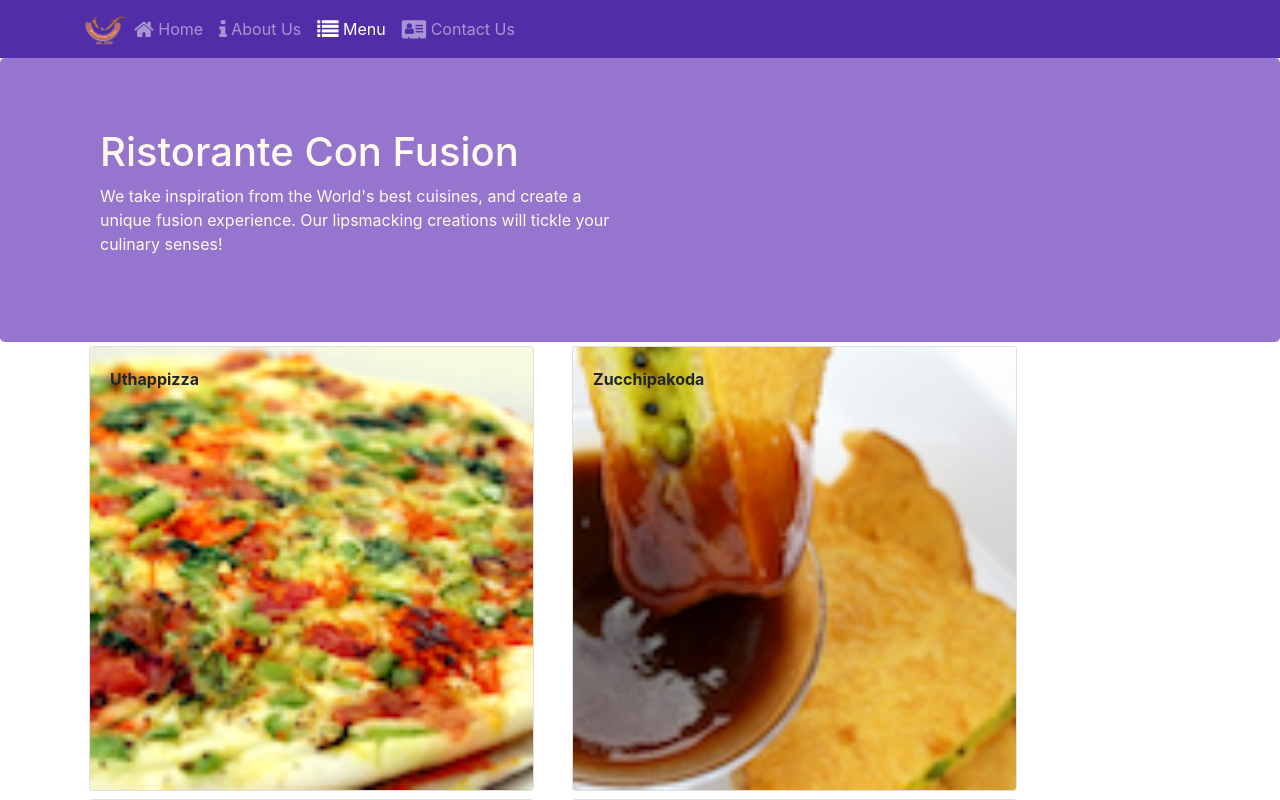
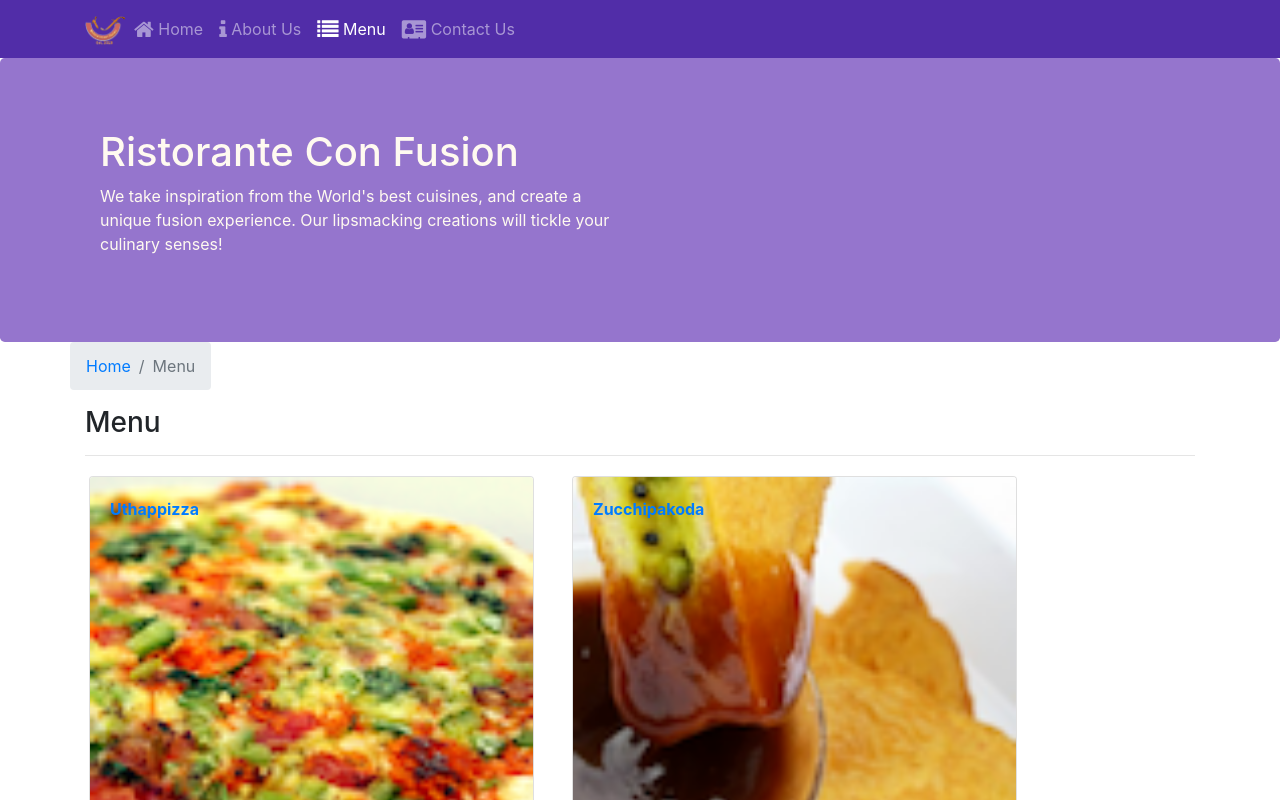
Before and after one commit to msrecec/conFusionReactJS, a React (Create React App) app: page /menu in a window 1280 px wide. Shown: the top 800 px of the page. Built offline with nearby package versions, Linux system fonts and the light colour scheme.

Commit message:
Single Page Applications Part 2

```diff
--- a/src/components/ContactComponent.js
+++ b/src/components/ContactComponent.js
@@ -1,8 +1,22 @@
 import React from 'react';
+import { Breadcrumb, BreadcrumbItem } from 'reactstrap';
+import { Link } from 'react-router-dom';
 
 function Contact(props) {
   return (
     <div className="container">
+      <div className="row">
+        <Breadcrumb>
+          <BreadcrumbItem>
+            <Link to="/home">Home</Link>
+          </BreadcrumbItem>
+          <BreadcrumbItem active>Contact Us</BreadcrumbItem>
+        </Breadcrumb>
+        <div className="col-12">
+          <h3>Contact Us</h3>
+          <hr />
+        </div>
+      </div>
       <div className="row row-content">
         <div className="col-12">
           <h3>Location Information</h3>
--- a/src/components/DishdetailComponent.js
+++ b/src/components/DishdetailComponent.js
@@ -7,7 +7,10 @@
   CardText,
   CardBody,
   CardTitle,
+  Breadcrumb,
+  BreadcrumbItem,
 } from 'reactstrap';
+import { Link } from 'react-router-dom';
 
 function RenderDish({ dish }) {
   if (dish) {
@@ -61,8 +64,20 @@
     return (
       <div className="container">
         <div className="row">
+          <Breadcrumb>
+            <BreadcrumbItem>
+              <Link to="/menu">Menu</Link>
+            </BreadcrumbItem>
+            <BreadcrumbItem active>{props.dish.name}</BreadcrumbItem>
+          </Breadcrumb>
+          <div className="col-12">
+            <h3>{props.dish.name}</h3>
+            <hr />
+          </div>
+        </div>
+        <div className="row">
           <RenderDish dish={props.dish} />
-          <RenderComments comments={props.dish.comments} />
+          <RenderComments comments={props.comments} />
         </div>
       </div>
     );
--- a/src/components/MainComponent.js
+++ b/src/components/MainComponent.js
@@ -39,6 +39,22 @@
         />
       );
     };
+
+    const DishWithId = ({ match }) => {
+      return (
+        <DishDetail
+          dish={
+            this.state.dishes.filter(
+              (dish) => dish.id === parseInt(match.params.dishId, 10)
+            )[0]
+          }
+          comments={this.state.comments.filter(
+            (comment) => comment.dishId === parseInt(match.params.dishId, 10)
+          )}
+        />
+      );
+    };
+
     return (
       <div>
         <Header />
@@ -49,6 +65,7 @@
             path="/menu"
             component={() => <Menu dishes={this.state.dishes} />}
           />
+          <Route path="/menu/:dishId" component={DishWithId} />
           <Route exact path="/contactus" component={Contact} />
           <Redirect to="/home" />
         </Switch>
--- a/src/components/MenuComponent.js
+++ b/src/components/MenuComponent.js
@@ -6,17 +6,22 @@
   CardText,
   CardBody,
   CardTitle,
+  Breadcrumb,
+  BreadcrumbItem,
 } from 'reactstrap';
+import { Link } from 'react-router-dom';
 
 function RenderMenuItem({ dish, onClick }) {
   return (
-    <Card onClick={() => onClick(dish.id)}>
+    <Card>
+      <Link to={`/menu/${dish.id}`}>
         <CardImg width="100%" src={dish.image} alt={dish.name} />
         <CardImgOverlay>
           <CardTitle>
             <strong>{dish.name}</strong>
           </CardTitle>
         </CardImgOverlay>
+      </Link>
     </Card>
   );
 }
@@ -26,13 +31,27 @@
     // console.log(`Rendering menu item id: ${dish.id}`);
     return (
       <div key={dish.id} className="col-12 col-md-5 m-1">
-        <RenderMenuItem dish={dish} onClick={props.onClick} />
+        <RenderMenuItem dish={dish} />
       </div>
     );
   });
 
   return (
     <div className="container">
+      <div className="row">
+        <Breadcrumb>
+          <BreadcrumbItem>
+            <Link to="/home">Home</Link>
+          </BreadcrumbItem>
+          <BreadcrumbItem active>
+            Menu
+          </BreadcrumbItem>
+        </Breadcrumb>
+        <div className="col-12">
+          <h3>Menu</h3>
+          <hr />
+        </div>
+      </div>
       <div className="row">{menu}</div>
     </div>
   );
```
Lines whose indentation alone changed are shown as unchanged.
